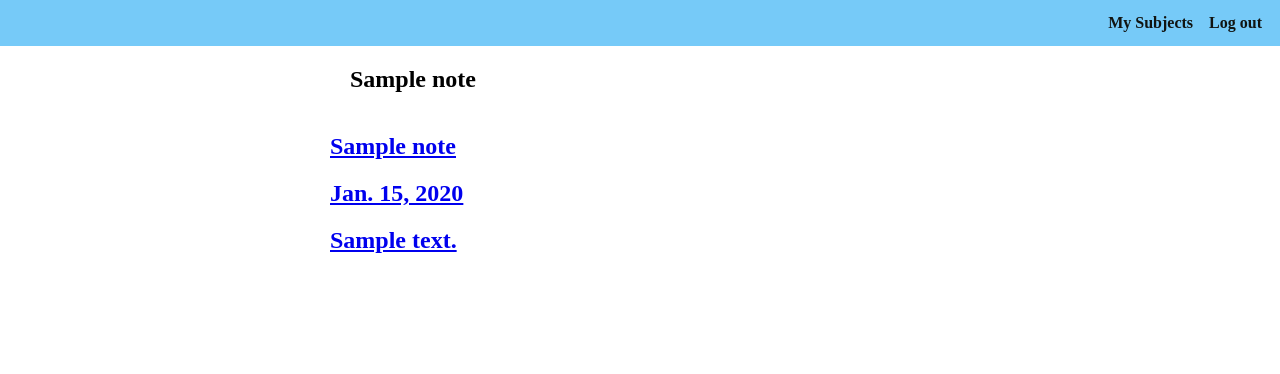
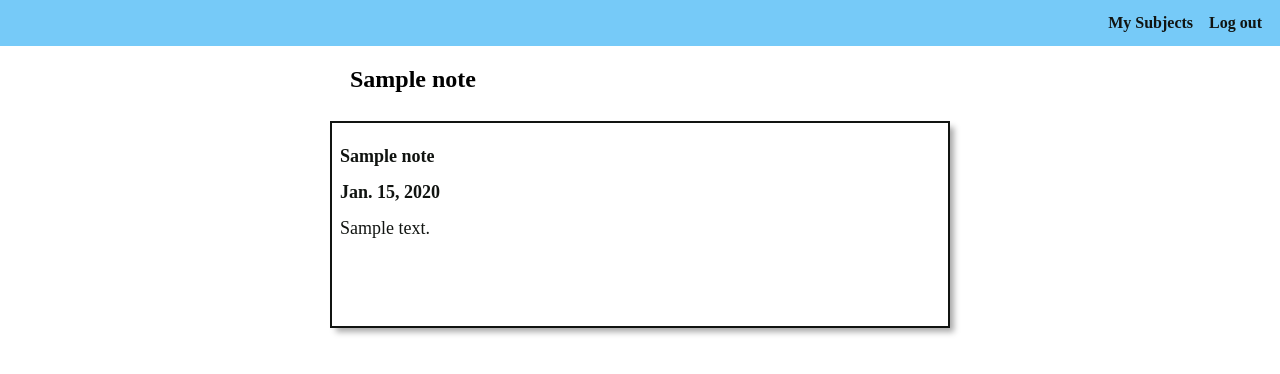
Before and after one commit to Reizor-75/Noted, a Django app: a page that uses main_app/templates/base.html in a window 1280 px wide. Shown: the top 374 px of the page. Run offline with Django 4.2, Linux system fonts and the light colour scheme; a user stored in the database is signed in; tables that the repository leaves empty hold one stand-in row (values such as "Sample post"); some web fonts are replaced.

Commit message:
update styling for notes index template

```diff
--- a/main_app/static/css/base.css
+++ b/main_app/static/css/base.css
@@ -145,6 +145,10 @@ nav ul {
   border-color: var(--danger);
 }
 
+a{
+  text-decoration: none;
+}
+
 .page-header h1 {
   font-size: var(--font-xl);
   margin: 0;
--- /dev/null
+++ b/main_app/static/css/notes/index.css
@@ -0,0 +1,22 @@
+.card{
+  border: solid 2px var(--text-color);
+  padding: 8px;
+  box-shadow: var(--card-box-shadow);
+  margin: 8px 0;
+}
+
+.card-content > h2{
+  font-size: var(--font-l);
+}
+
+.note-summary{
+  height: 100px;
+  width:100%;
+  font-size: var(--font-l);
+  font-weight: 500;
+  overflow-y: hidden;
+}
+
+a{
+  color: var(--text-color);
+}
--- a/main_app/static/css/subjects.css
+++ b/main_app/static/css/subjects.css
@@ -34,6 +34,5 @@
 }
 
 a {
-  text-decoration: none;
   color: var(--nav-bg);
 }
--- a/main_app/templates/note/index.html
+++ b/main_app/templates/notes/index.html
@@ -2,11 +2,7 @@
 {% load static %}
 
 {% block head%}
-<link
-  rel="stylesheet"
-  type="text/css"
-  href=""
-/>
+<link rel="stylesheet" type="text/css" href="{% static 'css/notes/index.css' %}">
 {% endblock %}
 
 {% block content %}
@@ -20,9 +16,9 @@
       <div class="card">
         <a href="{% url 'note-detail' subject note.id %}">
           <div class="card-content">
-            <h2 class="card-title">{{ note.title }}</h2>
-            <h2 class="card-title">{{ note.date }}</h2>
-            <h2 class="card-title">{{ note.summary }}</h2>
+            <h2 class="note-title">{{ note.title }}</h2>
+            <h2 class="note-date">{{ note.date }}</h2>
+            <div class="note-summary">{{ note.summary }}</div>
           </div>
         </a>
       </div>
--- a/main_app/views.py
+++ b/main_app/views.py
@@ -19,14 +19,14 @@ def note_subjects(request):
 @login_required
 def note_index(request, subject):
   notes = Note.objects.filter(user=request.user, subject=subject)
-  return render(request, 'note/index.html', {
+  return render(request, 'notes/index.html', {
     'subject':subject,
     'notes': notes })
 
 @login_required
 def note_detail(request, subject, note_id):
   note = Note.objects.get(id=note_id)
-  return render(request, 'note/detail.html', { 'note': note })
+  return render(request, 'notes/detail.html', { 'note': note })
 
 class NoteCreate(LoginRequiredMixin, CreateView):
   model = Note
```
Also changed, not shown: main_app/templates/notes/detail.html (renamed from main_app/templates/note/detail.html).
